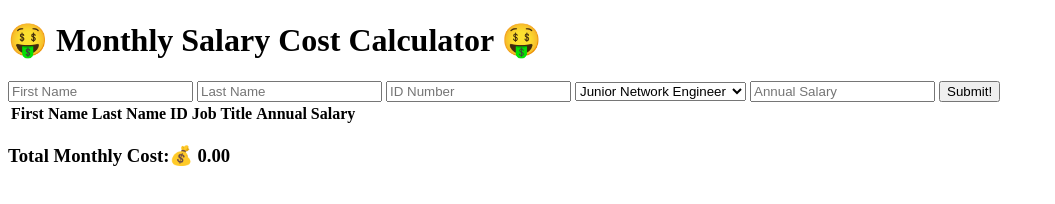
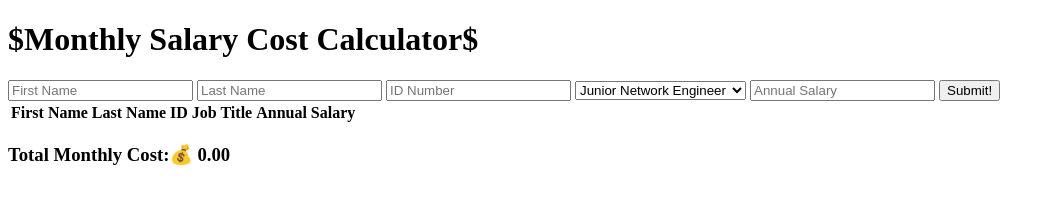
Before and after one commit to ajink024/weekend-jquery-salary-calculator, a plain HTML site: page index.html in a window 1280 px wide. Shown: the whole page, without its empty margins (0-1055 px from the left). Drawn offline with nearby package versions, Linux system fonts and the light colour scheme; a script that the page names is missing.

Commit message:
weekend-jquery-salary-calculator

```diff
--- a/index.html
+++ b/index.html
@@ -5,12 +5,13 @@
     <meta http-equiv="X-UA-Compatible" content="IE=edge">
     <meta name="viewport" content="width=device-width, initial-scale=1.0">
     <title>Document</title>
+    <link rel="stylesheet" href="style.css">
     <script src="jquery-3.6.0.js"></script>
     <script src="client.js"></script>
     <script src="events.js"></script>
-   <link rel="stylesheet" href="style.css">
 
-<h1> 🤑 Monthly Salary Cost Calculator 🤑</h1>
+
+<h1> $Monthly Salary Cost Calculator$ </h1>
 </head>
 <body>
 <form id="employeeForm">
```
